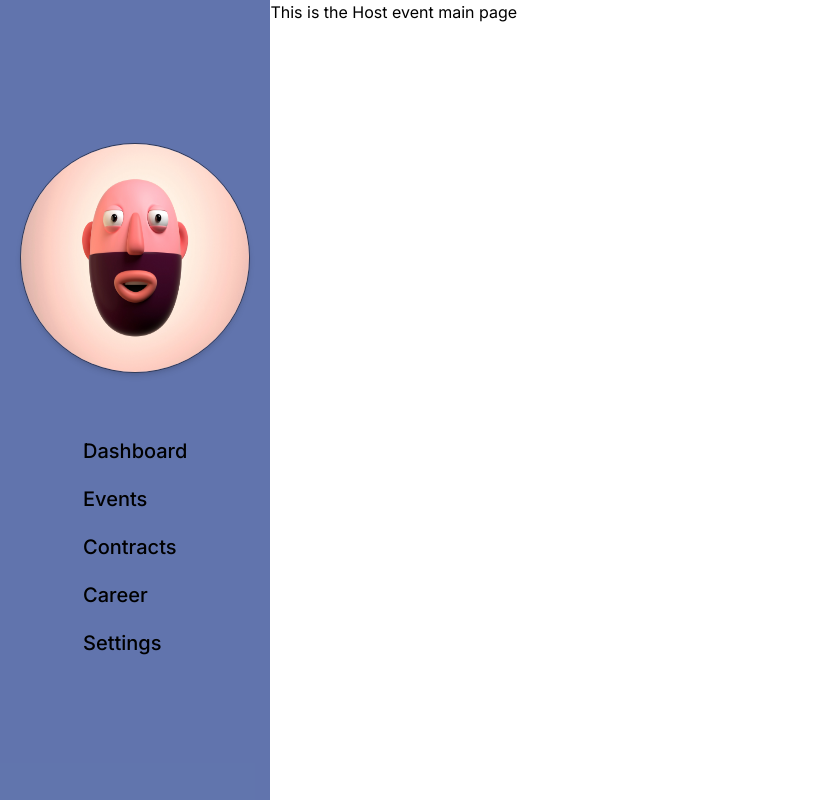
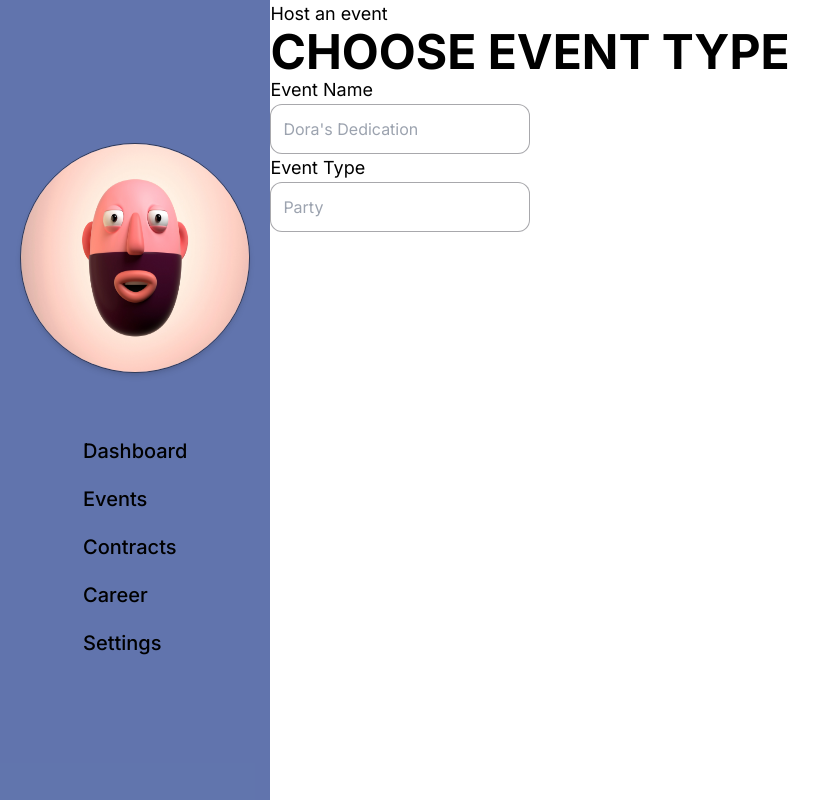
Before and after one commit to mmesomasaint/jointt, a Next.js app: page /dashboard/events/host in a window 1280 px wide. Shown: the whole page, without its empty margins (0-831 px from the left). Built offline with nearby package versions, Linux system fonts and the light colour scheme; no server answers.

Commit message:
Feat: Design the mockup of the host page

```diff
--- a/app/dashboard/events/host/page.tsx
+++ b/app/dashboard/events/host/page.tsx
@@ -1,5 +1,40 @@
+import { useState } from "react";
+import Text from "@/app/components/text";
+
 export default function Host() {
+  const [eventname, setEventName] = useState('')
+  const [eventtype, setEventType] = useState('')
+
   return (
-    <div>This is the Host event main page</div>
+    <div>
+      <Text size="SMALL">Host an event</Text>
+      <Text size='BOLD'>CHOOSE EVENT TYPE</Text>
+        <label htmlFor='eventtype'>
+          <Text size="SMALL">Event Name</Text>
+          <input
+            onChange={(e) => setEventName(e.target.value)}
+            required
+            type='eventname'
+            name='eventname'
+            id='eventname'
+            value={eventname}
+            placeholder="Dora's Dedication"
+            className='border border-zinc-600/50 rounded-xl p-3 focus:outline-blue-500/50'
+          />
+        </label>
+        <label htmlFor='eventtype'>
+          <Text size="SMALL">Event Type</Text>
+          <input
+            onChange={(e) => setEventType(e.target.value)}
+            required
+            type='eventtype'
+            name='eventtype'
+            id='eventtype'
+            value={eventtype}
+            placeholder='Party'
+            className='border border-zinc-600/50 rounded-xl p-3 focus:outline-blue-500/50'
+          />
+        </label>
+    </div>
   )
 }
```
